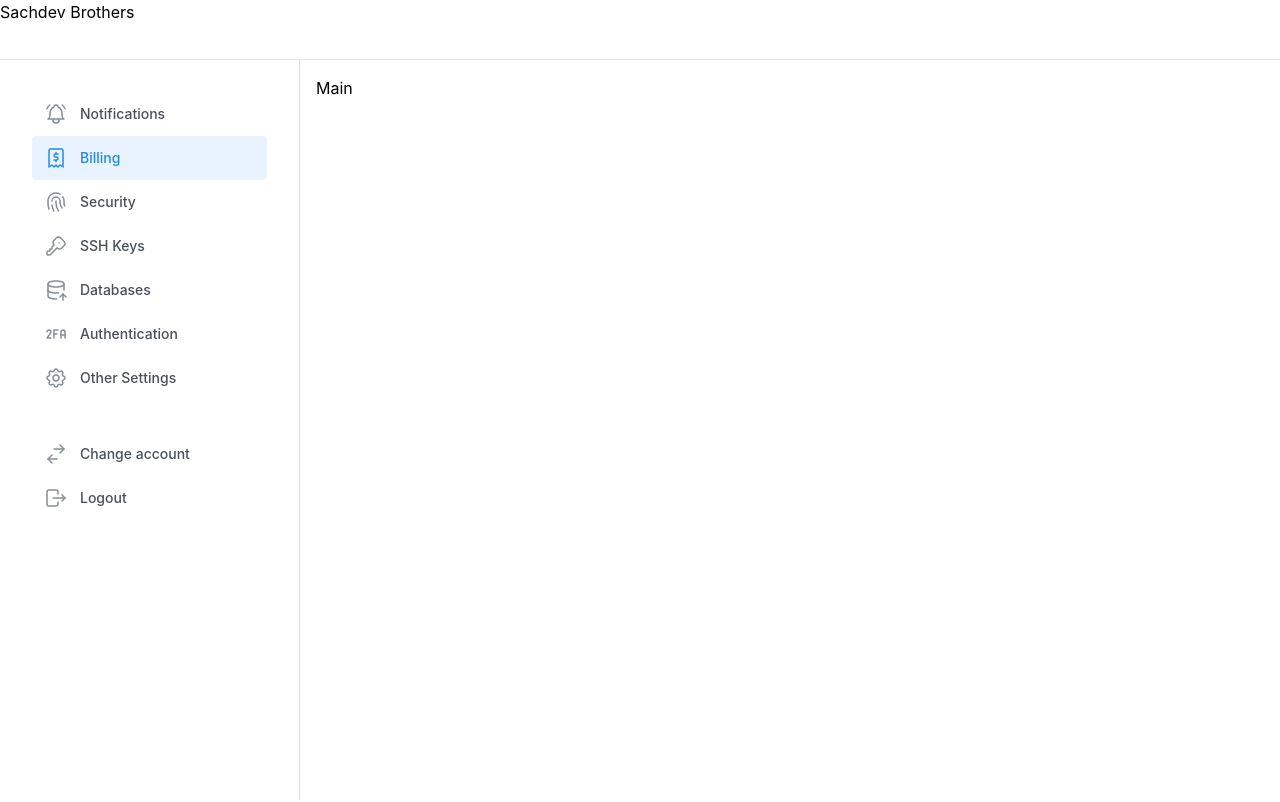
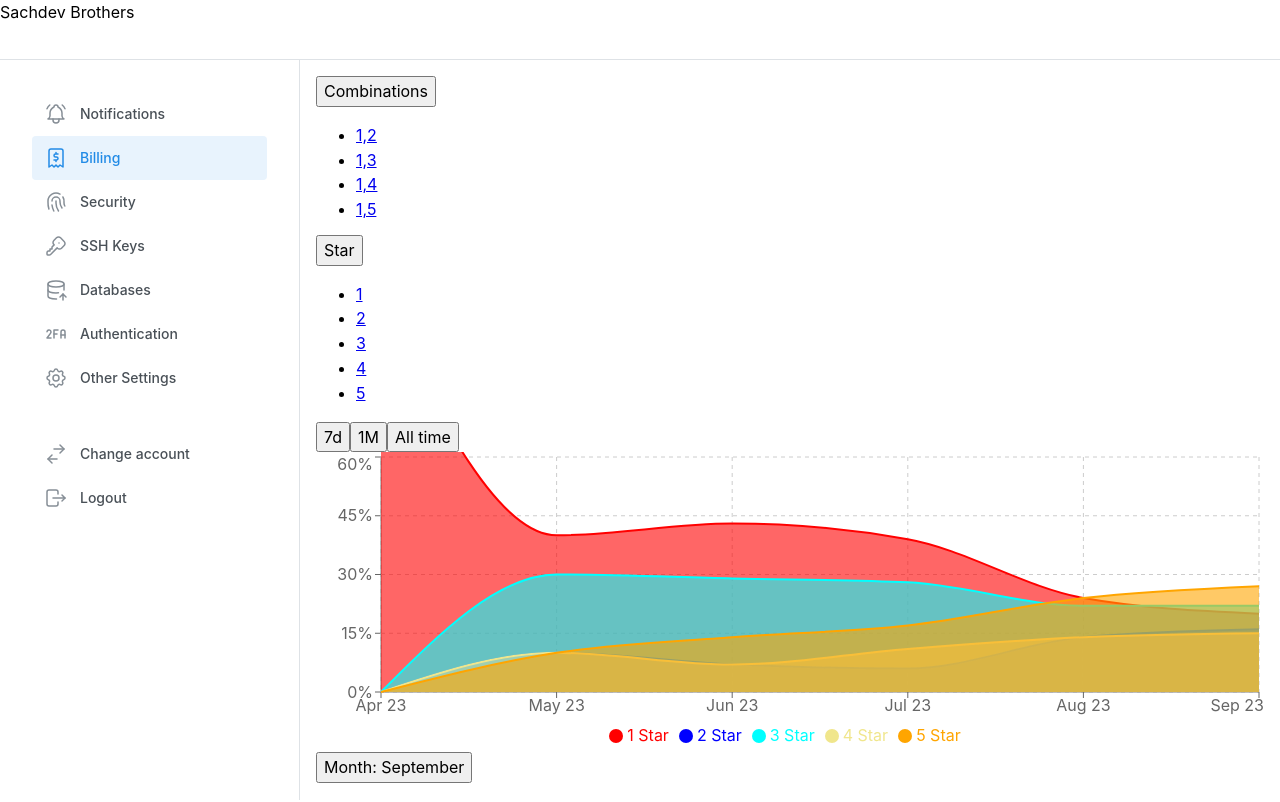
Before and after one commit to hyperingenious/sachdev-analytics, a React (Vite) app: page /dashboard in a window 1280 px wide. Shown: the top 802 px of the page. Built offline with nearby package versions, Linux system fonts and the light colour scheme.

Commit message:
Added react-router

```diff
--- a/src/App.jsx
+++ b/src/App.jsx
@@ -1,18 +1,22 @@
 import { useEffect } from "react";
 import { starGrowthBarLast5Months } from "./services/filterDataForBarGraph";
+import { BrowserRouter, Route, Routes } from "react-router-dom";
+
 import AppShell from "./pages/AppShell";
+import Dashboard from "./pages/Dashbord";
 
 function App() {
   useEffect(function () {
     starGrowthBarLast5Months();
   }, []);
   return (
-    // <div className="m-4">
-    //   <LineGraph />
-    //   <PieGraph />
-    //   <HorizontalBarGraph />
-    // </div>
-    <AppShell/>
+    <BrowserRouter>
+      <Routes>
+        <Route path="/" element={<AppShell />}>
+          <Route path="dashboard" element={<Dashboard />} />
+        </Route>
+      </Routes>
+    </BrowserRouter>
   );
 }
 
--- a/src/pages/AppShell.jsx
+++ b/src/pages/AppShell.jsx
@@ -1,6 +1,7 @@
 import { useDisclosure } from "@mantine/hooks";
 import { AppShell as MantineAppShell, Burger } from "@mantine/core";
 import NavbarSimple from "../components/NavbarSimple";
+import { Outlet } from "react-router-dom";
 
 export default function AppShell() {
   const [opened, { toggle }] = useDisclosure();
@@ -20,7 +21,9 @@ export default function AppShell() {
         <NavbarSimple />
       </MantineAppShell.Navbar>
 
-      <MantineAppShell.Main>Main</MantineAppShell.Main>
+      <MantineAppShell.Main>
+        <Outlet />
+      </MantineAppShell.Main>
     </MantineAppShell>
   );
 }
--- /dev/null
+++ b/src/pages/Dashbord.jsx
@@ -0,0 +1,15 @@
+import HorizontalBarGraph from "../components/HorizontalBarGraph";
+import LineGraph from "../components/LineGraph";
+import PieGraph from "../components/PieGraph";
+
+function Dashbord() {
+  return (
+    <div>
+      <LineGraph />
+      <HorizontalBarGraph />
+      <PieGraph />
+    </div>
+  );
+}
+
+export default Dashbord;
```
